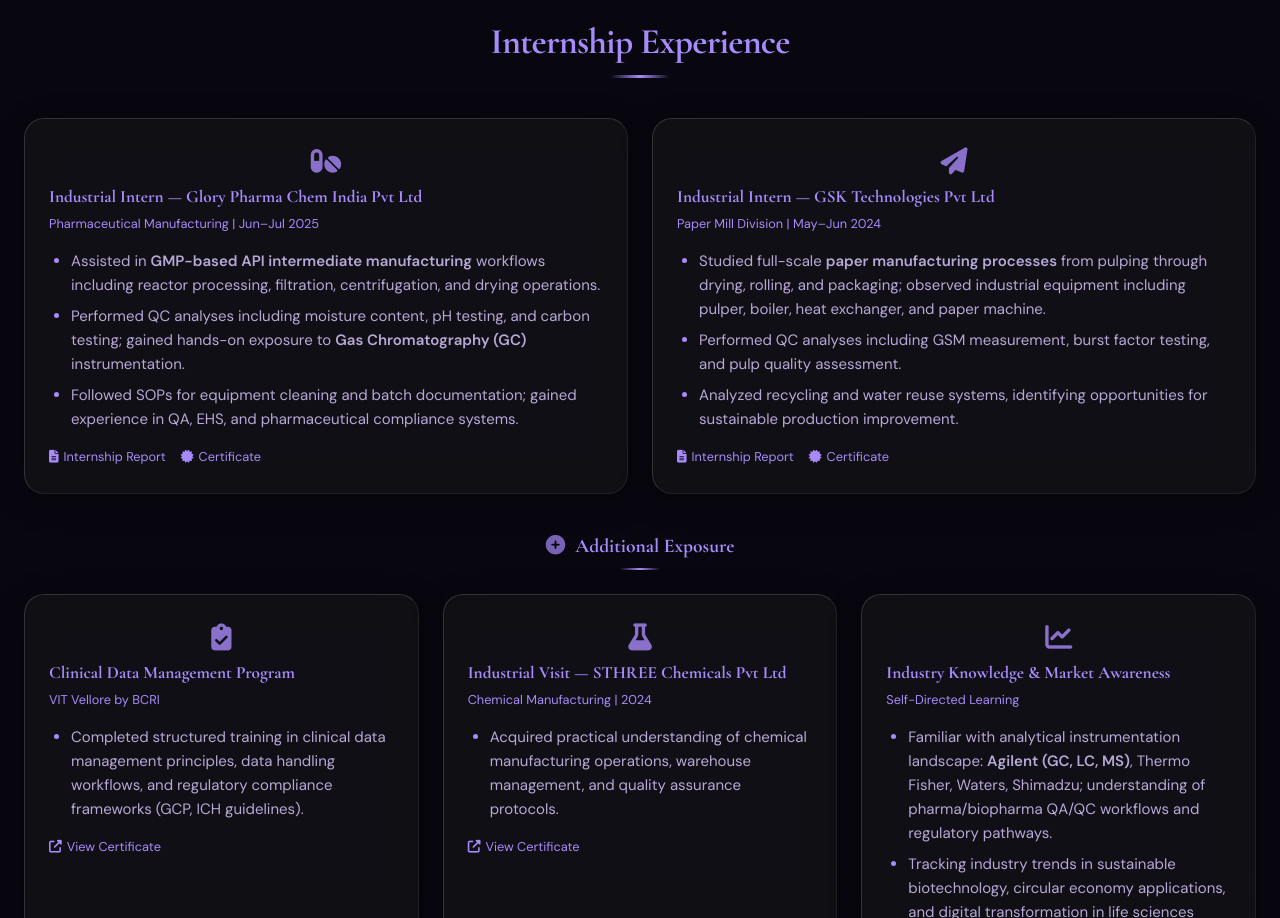
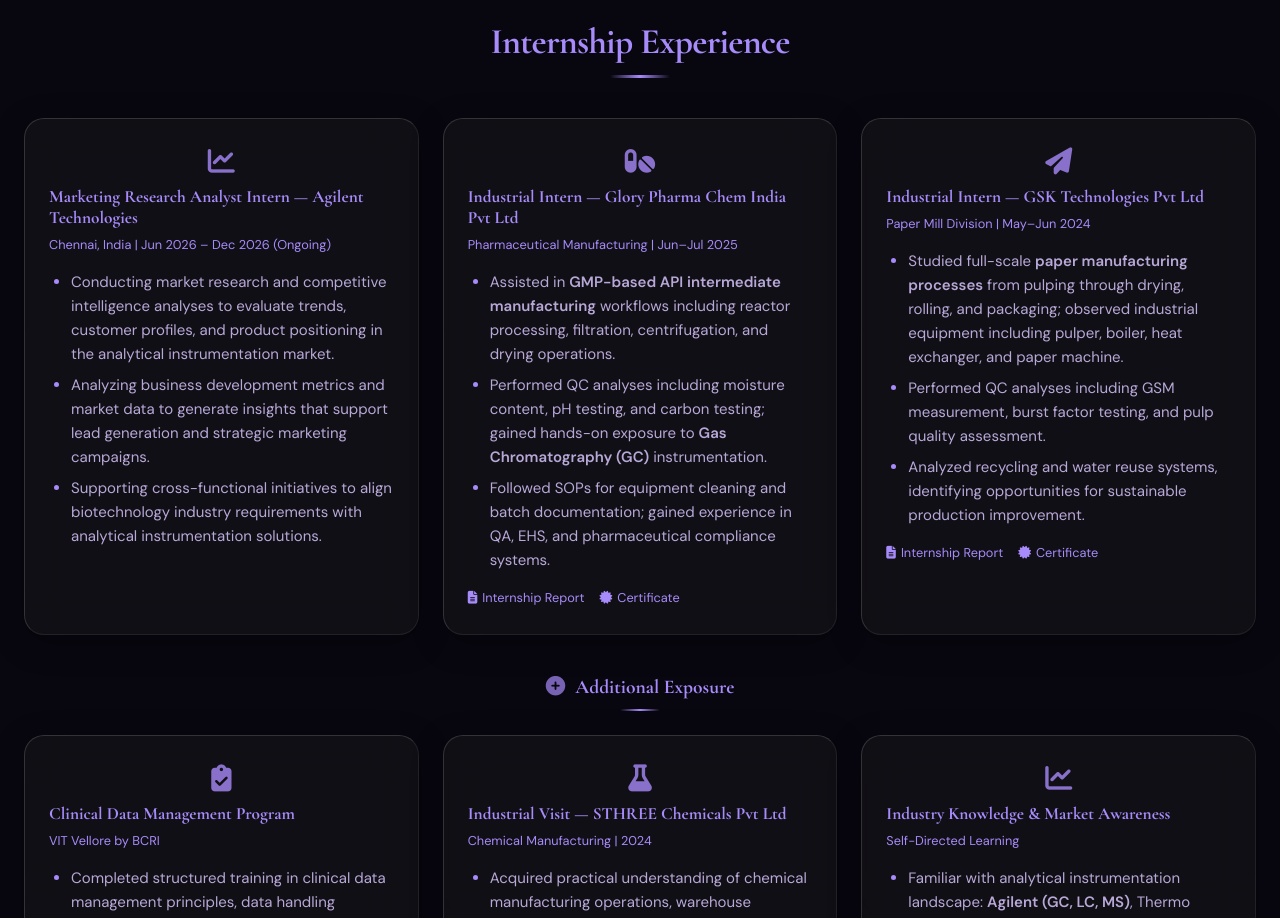
Before and after one commit to krishnathejaofficial/KRISHNA-PORTFOLIO, a React (Vite) app: page / in a window 1280 px wide. Shown: the part 4693-5611 px from the top of the page. Built offline with nearby package versions, Linux system fonts and the light colour scheme; no server answers.

Commit message:
feat: add Agilent Technologies Marketing Research Analyst Intern experience

```diff
--- a/src/data/knowledgeBase.js
+++ b/src/data/knowledgeBase.js
@@ -5,7 +5,7 @@
   // --- BIO & OBJECTIVE ---
   `G. Krishna Teja was born on 23 March 2003. He is an Integrated M.Sc. Biotechnology student at VIT Vellore with a CGPA of 9.01 (as of 2025). He is passionate about Pharmaceutical Operations, Industrial Biotechnology, Healthcare Systems, and Business Development. He combines deep scientific knowledge with strong leadership, financial management, and automation-driven system-building skills.`,
 
-  `Career objective: Seeking roles in pharmaceutical operations, industrial biotechnology, healthcare systems, and business development — specifically marketing internship roles in analytical instrumentation and life sciences. He has hands-on experience with analytical instruments (GC, HPLC, UV-Vis) and deep familiarity with pharma/biopharma value chains. Demonstrated ability to deliver high-impact outcomes including managing Rs. 7 crore finances across 150+ events and executing 952 successful blood donations within approximately 7 hours — a university record.`,
+  `Career objective: Currently working as a Marketing Research Analyst Intern at Agilent Technologies (June - December 2026). Seeking roles in pharmaceutical operations, industrial biotechnology, healthcare systems, and business development — specifically leveraging his experience in marketing research and analytical instrumentation to drive measurable business outcomes in the life sciences industry. He has hands-on experience with analytical instruments (GC, HPLC, UV-Vis) and deep familiarity with pharma/biopharma value chains. Demonstrated ability to deliver high-impact outcomes including managing Rs. 7 crore finances across 150+ events and executing 952 successful blood donations within approximately 7 hours — a university record.`,
 
   // --- EDUCATION ---
   `Education: Krishna completed his Integrated M.Sc. Biotechnology from Vellore Institute of Technology (VIT), Vellore from 2022 to 2027. His CGPA is 9.01. He received 100% Attendance Awards for 2 times in 2023 and 2025.`,
@@ -22,6 +22,8 @@
   `Manuscripts: Krishna has two manuscripts under preparation (2026): (1) Transcriptomic & Immunological Impact of Synthetic Food Colorants and Additives on the Human Gut. (2) Organic, Innovative, and Eco-friendly Feeds for Aquaculture.`,
 
   // --- INTERNSHIPS ---
+  `Internship: Krishna is currently a Marketing Research Analyst Intern at Agilent Technologies in Chennai, India, since 15 June 2026. This 6-month internship continues until 15 December 2026. In this role, he conducts comprehensive market research and competitive intelligence analyses to evaluate trends, customer profiles, and product positioning in the analytical instrumentation market. He analyzes business development metrics and market data to generate insights supporting lead generation and strategic marketing campaigns. He also works on cross-functional initiatives to align biotechnology industry requirements with analytical instrumentation solutions.`,
+
   `Internship: Krishna was an Industrial Intern at Glory Pharma Chem India Pvt Ltd in June–July 2025. He assisted in GMP-based API intermediate manufacturing workflows including reactor processing, filtration, centrifugation, and drying operations. He performed QC analyses including moisture content, pH testing, and carbon testing, and gained hands-on exposure to Gas Chromatography (GC) instrumentation. He followed SOPs for equipment cleaning and batch documentation, gaining experience in QA, EHS, and pharmaceutical compliance systems (WHO, ICH, CDSCO).`,
 
   `Internship: Krishna was an Industrial Intern in the Paper Mill Division at GSK Technologies Pvt Ltd in May–June 2024. He studied full-scale paper manufacturing processes from pulping through drying, rolling, and packaging. He observed industrial equipment including pulper, boiler, heat exchanger, and paper machine. He performed QC analyses including GSM measurement, burst factor testing, and pulp quality assessment. He analyzed recycling and water reuse systems, identifying opportunities for sustainable production improvement.`,
--- a/src/sections/Internships.jsx
+++ b/src/sections/Internships.jsx
@@ -16,6 +16,16 @@
       <h2>Internship Experience</h2>
       <div className="section-divider" />
       <div className="grid-2">
+        <div className="card" data-animate>
+          <i className="fas fa-chart-line proj-icon" />
+          <h3>Marketing Research Analyst Intern — Agilent Technologies</h3>
+          <p style={{ color: 'var(--gold)', fontSize: '0.85em', marginBottom: '10px' }}>Chennai, India | Jun 2026 – Dec 2026 (Ongoing)</p>
+          <ul>
+            <li>Conducting market research and competitive intelligence analyses to evaluate trends, customer profiles, and product positioning in the analytical instrumentation market.</li>
+            <li>Analyzing business development metrics and market data to generate insights that support lead generation and strategic marketing campaigns.</li>
+            <li>Supporting cross-functional initiatives to align biotechnology industry requirements with analytical instrumentation solutions.</li>
+          </ul>
+        </div>
         <div className="card" data-animate>
           <i className="fas fa-pills proj-icon" />
           <h3>Industrial Intern — Glory Pharma Chem India Pvt Ltd</h3>
```
Also changed, not shown: 2 other files (tests, documents, lock files or other folders).
